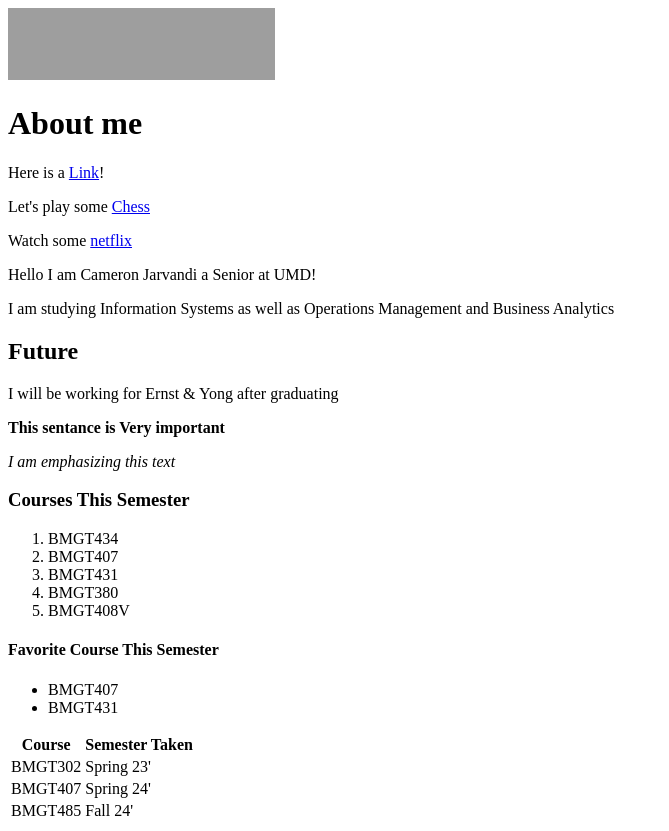
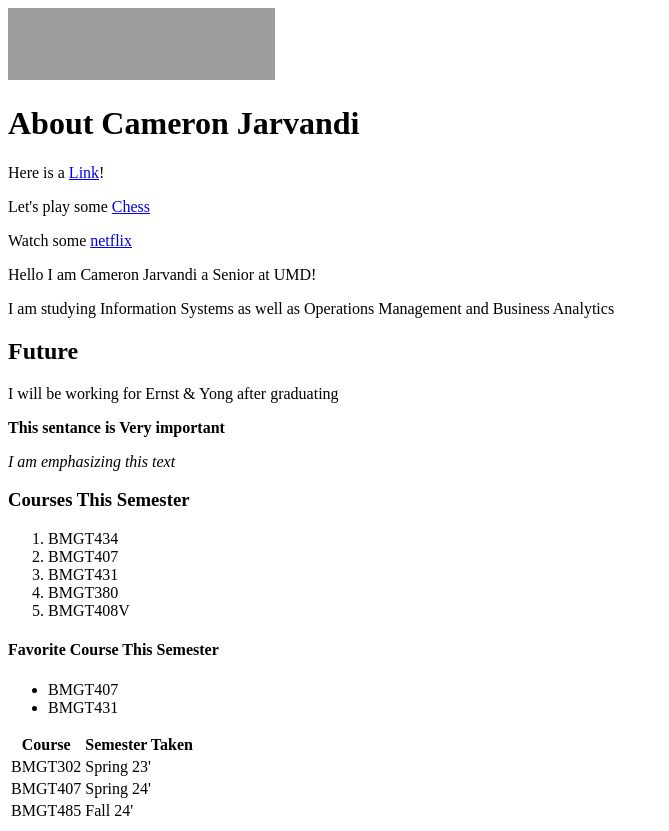
Before and after one commit to CJarvandi/helloWorld, a Flask app: page /about in a window 1280 px wide. Shown: the whole page, without its empty margins (0-669 px from the left). Run offline with Flask 3, Linux system fonts and the light colour scheme; grey boxes are pictures that could not be loaded.

```diff
--- a/Templates/about.html
+++ b/templates/about.html
@@ -8,7 +8,7 @@
 <body>
 <img src="https://terpconnect.umd.edu/~jbono/bmgt407/images/smith-logo.png" width="267" height="72"
      alt="Smith Logo">
-<h1>About me</h1>
+<h1>About Cameron Jarvandi</h1>
     <p>Here is a <a href="http://127.0.0.1:5000" >Link</a>!</p>
     <p> Let's play some <a href="https://www.chess.com/home" target="_blank">Chess</a></p>
     <p> Watch some <a href="https://www.netflix.com/" target="_blank">netflix</a></p>
```
Also changed, not shown: templates/hello.html (renamed from Templates/hello.html).
